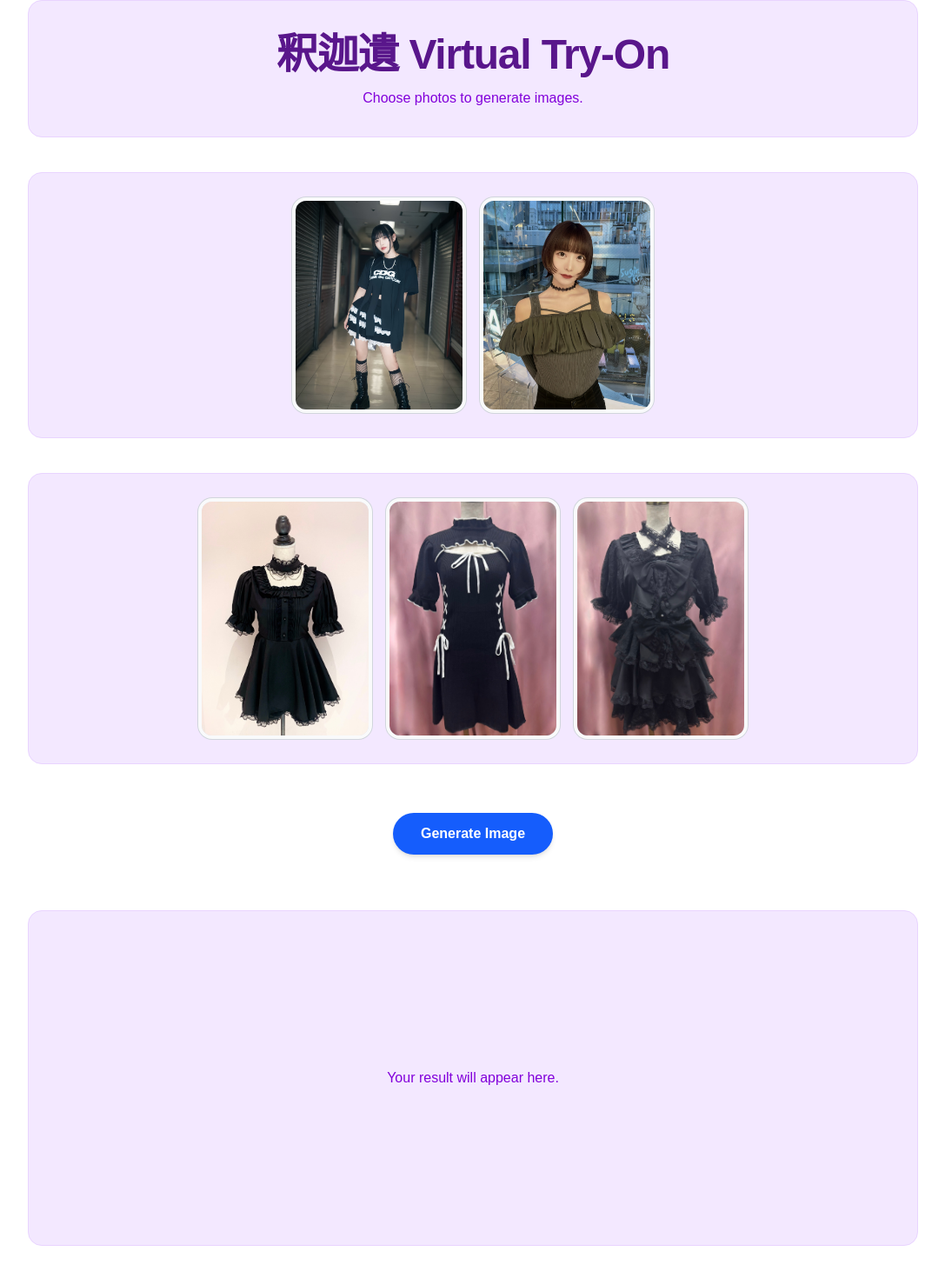
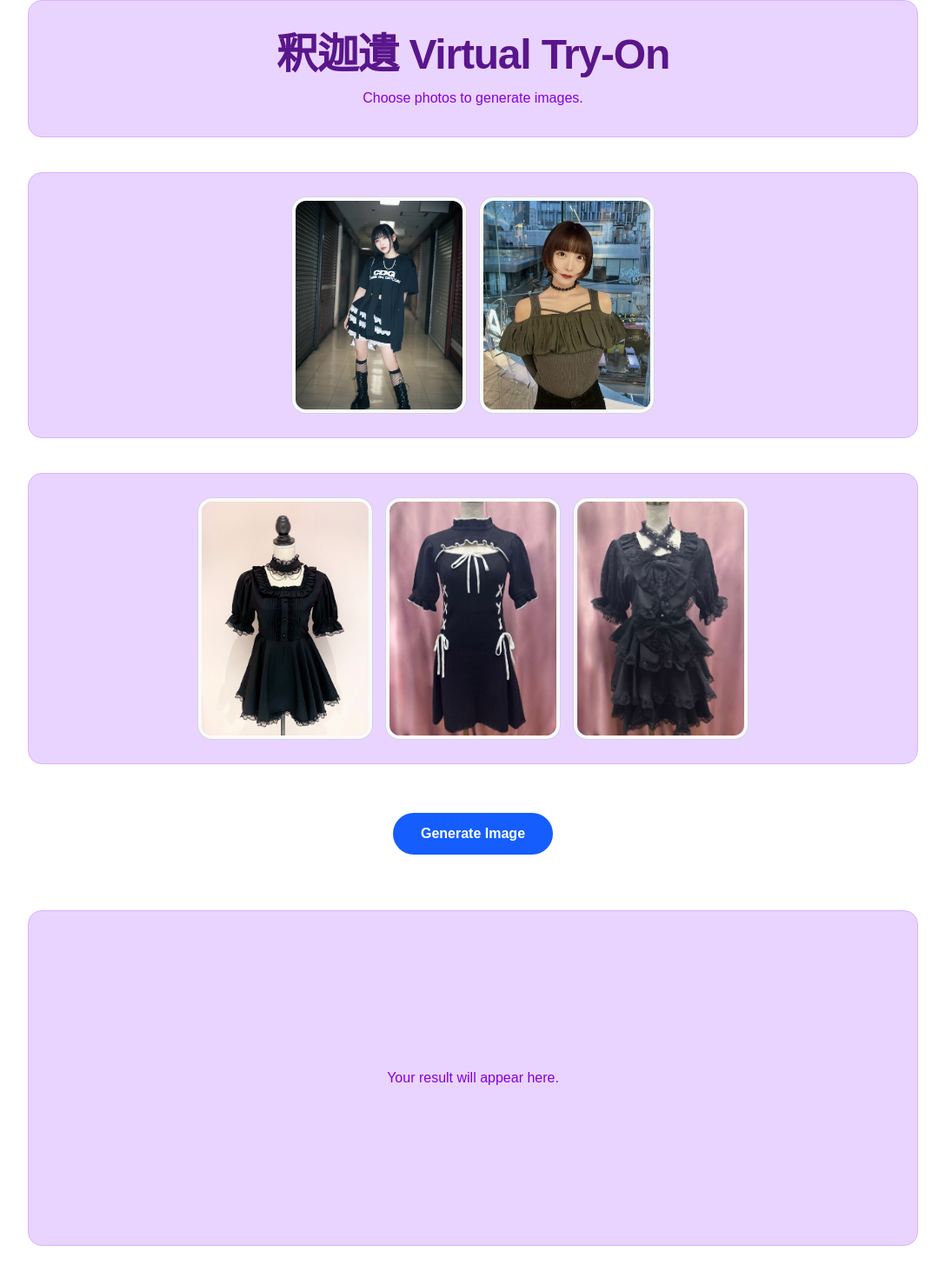
Before and after one commit to Fush1m1/resume-app-client, a Next.js app: page /tryOn in a window 1280 px wide. Shown: the top 1470 px of the page at 87% size, without its empty margins (96-1183 px from the left). Built offline with nearby package versions, Linux system fonts and the light colour scheme.

Commit message:
chore: style

```diff
--- a/src/app/tryOn/components/RunAPIButton.tsx
+++ b/src/app/tryOn/components/RunAPIButton.tsx
@@ -9,7 +9,7 @@ export default function RunAPIButton({ loading, onClick }: RunAPIButtonProps) {
   return (
     <button
       onClick={onClick}
-      className={`px-8 py-3 font-semibold text-white rounded-full transition-all duration-300 shadow-md focus:outline-none focus:ring-4 focus:ring-blue-300 ${
+      className={`px-8 py-3 font-semibold text-white rounded-full transition-all duration-300 focus:outline-none focus:ring-4 focus:ring-blue-300 ${
         loading
           ? "bg-gray-400 cursor-wait"
           : "bg-blue-600 hover:bg-blue-700 active:bg-blue-800 hover:shadow-lg active:scale-95"
--- a/src/app/tryOn/components/SectionWrapper.tsx
+++ b/src/app/tryOn/components/SectionWrapper.tsx
@@ -2,7 +2,7 @@ import React from "react";
 
 export function SectionWrapper({ children }: { children: React.ReactNode }) {
   return (
-    <section className="bg-purple-100 border border-purple-200 rounded-2xl p-6 sm:p-8">
+    <section className="bg-purple-200 border border-purple-300 rounded-2xl p-6 sm:p-8">
       {children}
     </section>
   );
--- a/src/app/tryOn/page.tsx
+++ b/src/app/tryOn/page.tsx
@@ -58,7 +58,7 @@ export default function TryOn() {
 
   return (
     <div className="w-full max-w-5xl space-y-10">
-      <header className="text-center space-y-2 bg-purple-100 border border-purple-200 rounded-2xl p-6 sm:p-8">
+      <header className="text-center space-y-2 bg-purple-200 border border-purple-300 rounded-2xl p-6 sm:p-8">
         <h1 className="font-bold tracking-tight text-purple-900 text-[clamp(1.875rem,5vw,3rem)] leading-tight">
           釈迦遺 Virtual Try-On
         </h1>
```
